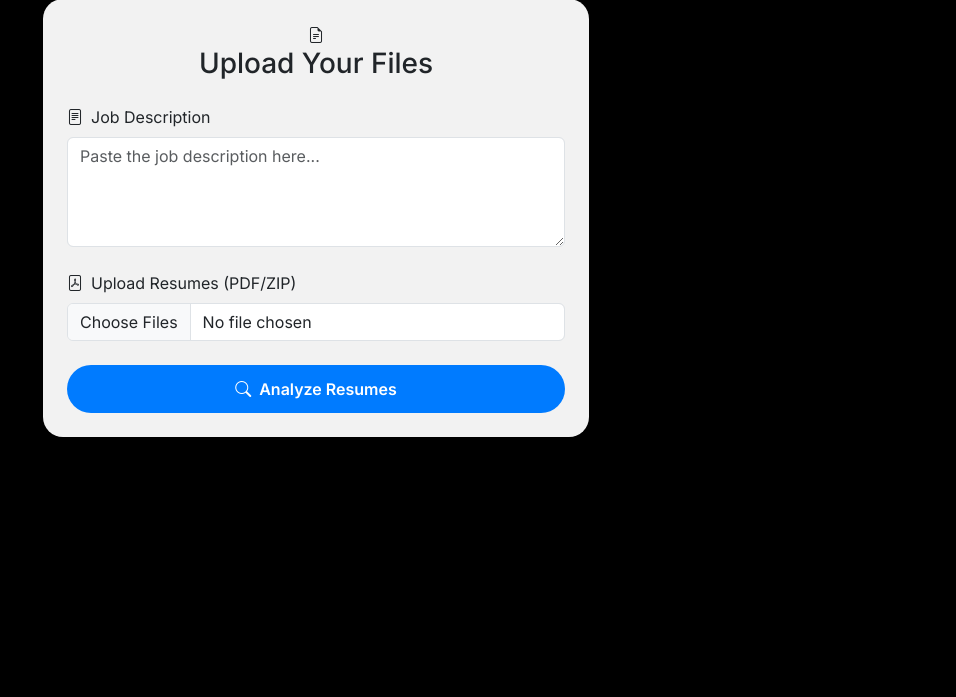
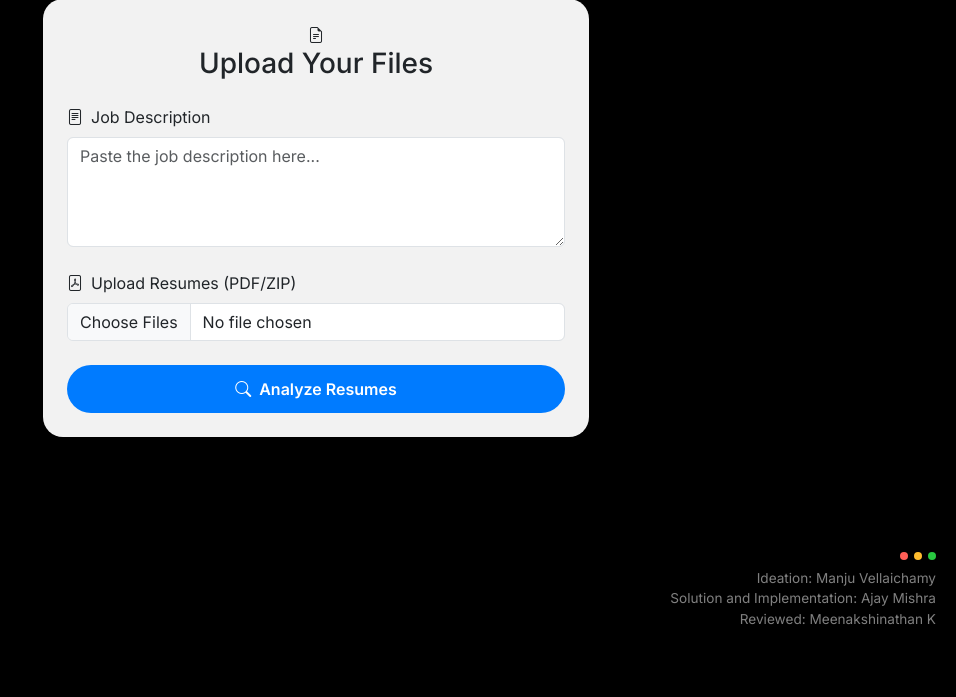
Before and after one commit to adhyanshourya/LLM_ATS, a Flask app: page / in a window 1280 px wide. Shown: the part 151-848 px from the top of the page, without its empty margins (324-1280 px from the left). Run offline with Flask 3, Linux system fonts and the light colour scheme; some libraries are stand-ins or nearby versions.

Commit message:
added the new UI look

```diff
--- a/static/components.css
+++ b/static/components.css
@@ -71,3 +71,31 @@
   background: #f8d7da;
   color: #721c24;
 }
+
+/* Credits section */
+.credits {
+  position: fixed;
+  bottom: 20px;
+  right: 20px;
+  text-align: right;
+  font-weight: 300;
+  color: #808080;
+  font-size: 0.85rem;
+  line-height: 1.5;
+}
+
+.status-dots {
+  display: inline-flex;
+  gap: 6px;
+  margin-bottom: 8px;
+}
+
+.dot {
+  width: 8px;
+  height: 8px;
+  border-radius: 50%;
+}
+
+.dot-red { background-color: #ff5f57; }
+.dot-yellow { background-color: #febc2e; }
+.dot-green { background-color: #28c840; }
--- a/templates/index.html
+++ b/templates/index.html
@@ -68,6 +68,18 @@
             </div>
         </div>
     </div>
+
+    <div class="credits">
+        <div class="status-dots">
+            <span class="dot dot-red"></span>
+            <span class="dot dot-yellow"></span>
+            <span class="dot dot-green"></span>
+        </div>
+        <div>Ideation: Manju Vellaichamy</div>
+        <div>Solution and Implementation: Ajay Mishra</div>
+        <div>Reviewed: Meenakshinathan K</div>
+    </div>
+
     <script src="https://cdn.jsdelivr.net/npm/bootstrap@5.3.0-alpha3/dist/js/bootstrap.bundle.min.js"></script>
 </body>
 </html>
```
Also changed, not shown: templates/results.html (+14 -9 lines), static/animations.css (indentation only), static/base.css (indentation only). Lines whose indentation alone changed are shown as unchanged.
